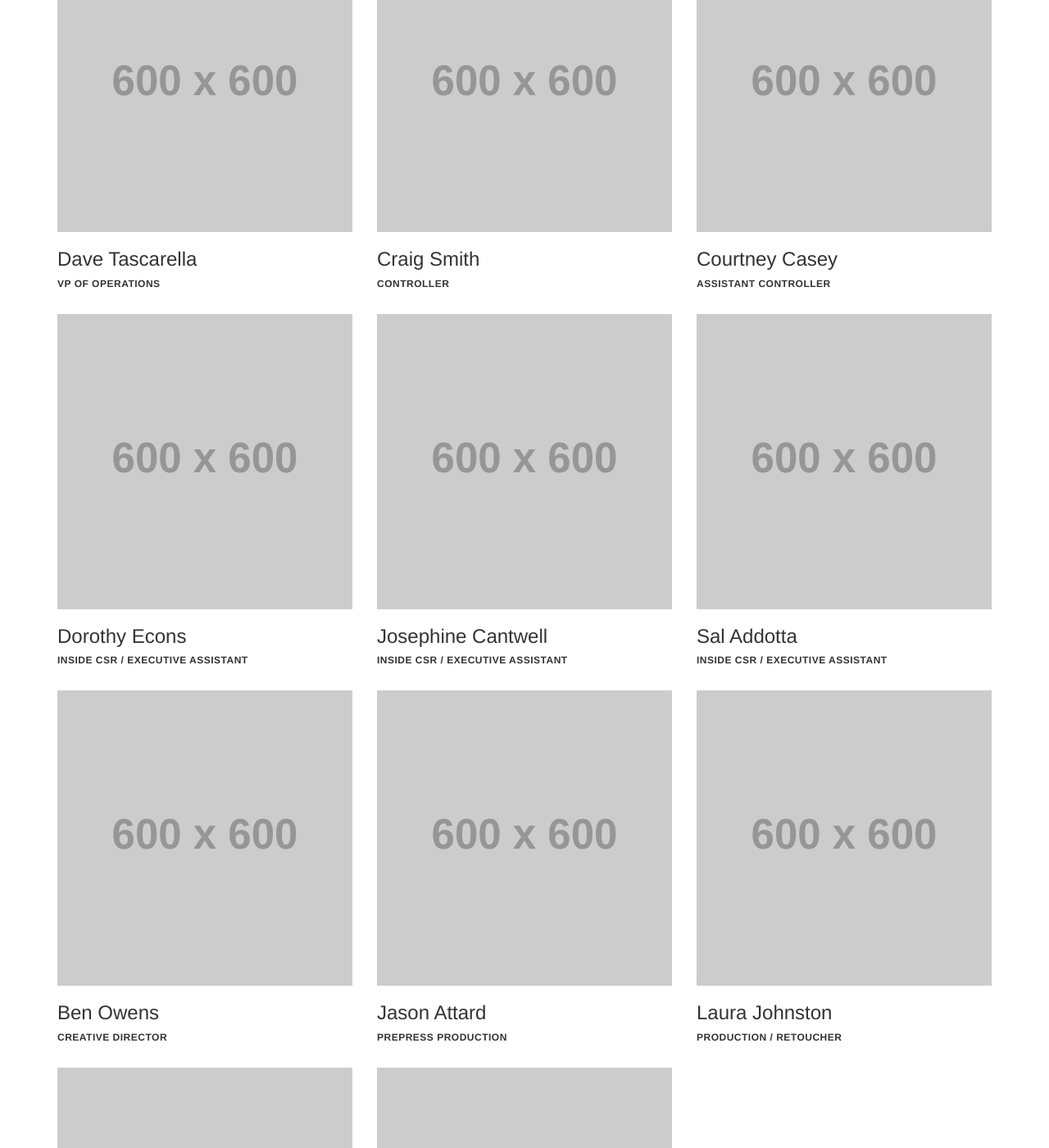
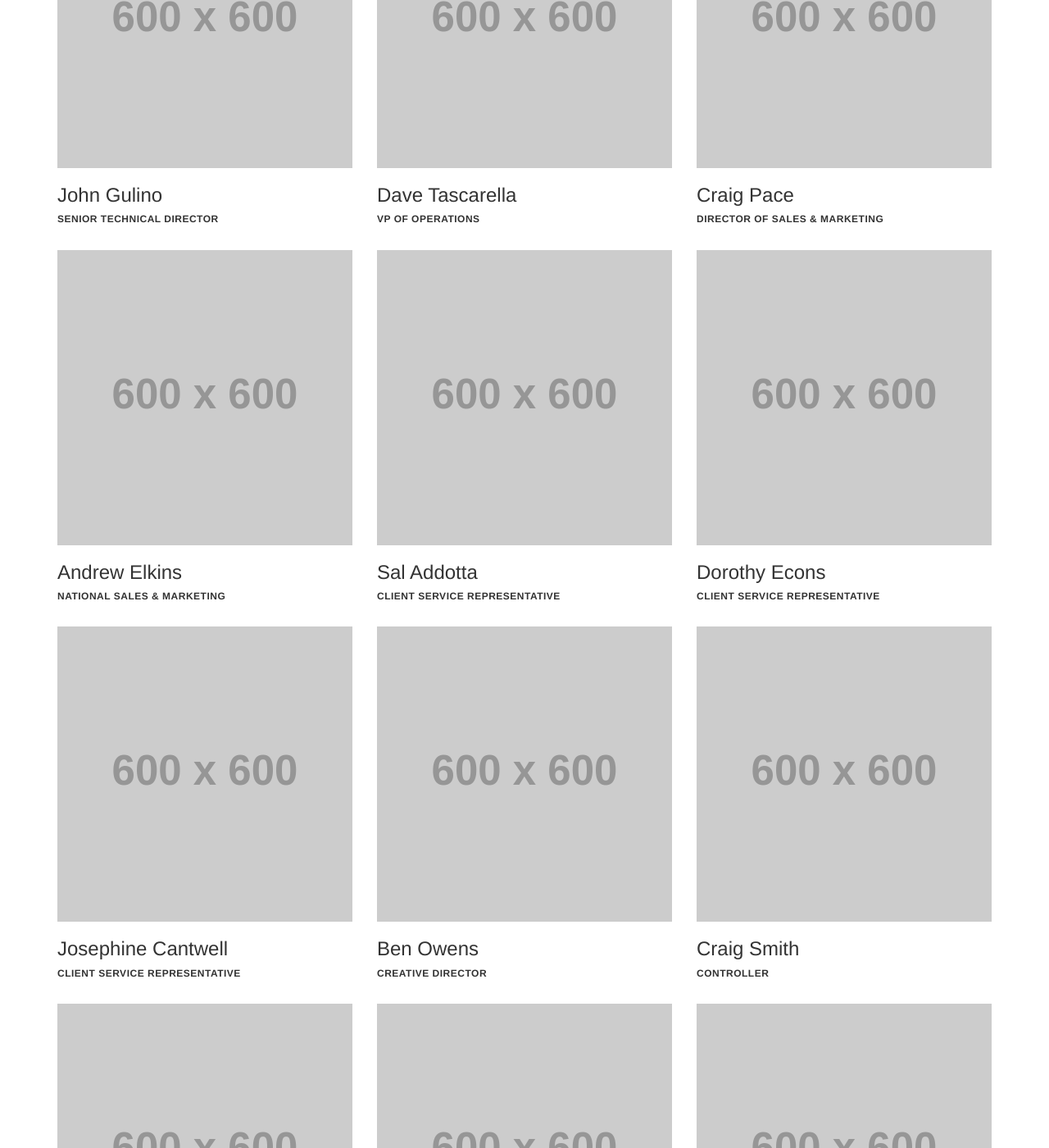
Before and after one commit to moizk/DWS-Jekyll, a Jekyll site: the page built from team.html, in a window 1280 px wide and 1400 px high, scrolled down 1159 px. Shown: the whole window at 82% size. Built offline with Jekyll 4.4.1, drawn with Linux system fonts in a browser that asks for light colours; nearby versions of some CDN libraries; Markdown is read by kramdown in place of the engine named in the settings; some of the changed text lies outside the part shown.

Commit message:
update team page

```diff
--- a/team.html
+++ b/team.html
@@ -3,14 +3,21 @@
 title: Team Page
 ---
 
+<div class="about-page-header text-center">
+  <h2>Team</h2>
+  <h3>Est. 1865</h3>
+  <i class="ion-star"></i>
+  <p>We are the last step in the visions of a lot of passionate people. We take an anonymous container and provide its story. We become a part of so many stories in what we do. It’s what makes our story so vibrant.</p>
+</div>
+
 <div class="container">
-      <h2 class="text-center">Team</h2>
-      <ul class="list-unstyled list-inline">
+  <ul class="list-unstyled list-inline text-center about-list">
     <li><a href="#">All</a></li>
     <li><a href="#">Leadership</a></li>
     <li><a href="#">Design</a></li>
     <li><a href="#">Printing</a></li>
   </ul>
+  <br>
   <div class="team-page">
     <div class="row">
       <div class="col-sm-4">
@@ -21,21 +28,34 @@
       <div class="col-sm-4">
         <img src="http://placehold.it/600x600" class="img-responsive">
         <h3>Andy Staib</h3>
-            <h4>Vice President</h4>
+        <h4>4th-Generation Owner</h4>
       </div>
       <div class="col-sm-4">
         <img src="http://placehold.it/600x600" class="img-responsive">
         <h3>Kathy Staib</h3>
-            <h4>Senior Director of National Sales</h4>
+        <h4>Senior Director of Sales</h4>
       </div>
     </div>
     <br>
     <div class="row">
       <div class="col-sm-4">
         <img src="http://placehold.it/600x600" class="img-responsive">
+        <h3>John Gulino</h3>
+        <h4>Senior Technical Director</h4>
+      </div>
+      <div class="col-sm-4">
+        <img src="http://placehold.it/600x600" class="img-responsive">
+        <h3>Dave Tascarella</h3>
+        <h4>VP of Operations</h4>
+      </div>
+      <div class="col-sm-4">
+        <img src="http://placehold.it/600x600" class="img-responsive">
         <h3>Craig Pace</h3>
         <h4>Director of Sales & Marketing</h4>
       </div>
+    </div>
+    <br>
+    <div class="row">
       <div class="col-sm-4">
         <img src="http://placehold.it/600x600" class="img-responsive">
         <h3>Andrew Elkins</h3>
@@ -43,48 +63,22 @@
       </div>
       <div class="col-sm-4">
         <img src="http://placehold.it/600x600" class="img-responsive">
-            <h3>John Gulino</h3>
-            <h4>Director of Quality Assurance</h4>
+        <h3>Sal Addotta</h3>
+        <h4>Client Service Representative</h4>
+      </div>
+      <div class="col-sm-4">
+        <img src="http://placehold.it/600x600" class="img-responsive">
+        <h3>Dorothy Econs</h3>
+        <h4>Client Service Representative</h4>
       </div>
     </div>
     <br>
     <div class="row">
       <div class="col-sm-4">
         <img src="http://placehold.it/600x600" class="img-responsive">
-            <h3>Dave Tascarella</h3>
-            <h4>VP of Operations</h4>
+        <h3>Josephine Cantwell</h3>
+        <h4>Client Service Representative</h4>
       </div>
-          <div class="col-sm-4">
-            <img src="http://placehold.it/600x600" class="img-responsive">
-            <h3>Craig Smith</h3>
-            <h4>Controller</h4>
-          </div>
-          <div class="col-sm-4">
-            <img src="http://placehold.it/600x600" class="img-responsive">
-            <h3>Courtney Casey</h3>
-            <h4>Assistant Controller</h4>
-          </div>
-        </div>
-        <br>
-        <div class="row">
-          <div class="col-sm-4">
-            <img src="http://placehold.it/600x600" class="img-responsive">
-            <h3>Dorothy Econs</h3>
-            <h4>Inside CSR / Executive Assistant</h4>
-          </div>
-          <div class="col-sm-4">
-            <img src="http://placehold.it/600x600" class="img-responsive">
-            <h3>Josephine Cantwell</h3>
-            <h4>Inside CSR / Executive Assistant</h4>
-          </div>
-          <div class="col-sm-4">
-            <img src="http://placehold.it/600x600" class="img-responsive">
-            <h3>Sal Addotta</h3>
-            <h4>Inside CSR / Executive Assistant</h4>
-          </div>
-        </div>
-        <br>
-        <div class="row">
       <div class="col-sm-4">
         <img src="http://placehold.it/600x600" class="img-responsive">
         <h3>Ben Owens</h3>
@@ -92,13 +86,26 @@
       </div>
       <div class="col-sm-4">
         <img src="http://placehold.it/600x600" class="img-responsive">
-            <h3>Jason Attard</h3>
-            <h4>Prepress Production</h4>
+        <h3>Craig Smith</h3>
+        <h4>Controller</h4>
+      </div>
+    </div>
+    <br>
+    <div class="row">
+      <div class="col-sm-4">
+        <img src="http://placehold.it/600x600" class="img-responsive">
+        <h3>Eric Sorensen</h3>
+        <h4>Plant Manager</h4>
       </div>
       <div class="col-sm-4">
         <img src="http://placehold.it/600x600" class="img-responsive">
-            <h3>Laura Johnston</h3>
-            <h4>Production / Retoucher</h4>
+        <h3>Courtney Casey</h3>
+        <h4>Receptionist</h4>
+      </div>
+      <div class="col-sm-4">
+        <img src="http://placehold.it/600x600" class="img-responsive">
+        <h3>Jason Attard</h3>
+        <h4>Prepress Production</h4>
       </div>
     </div>
     <br>
@@ -111,7 +118,7 @@
       <div class="col-sm-4">
         <img src="http://placehold.it/600x600" class="img-responsive">
         <h3>Luis Estrada</h3>
-            <h4>QA Assistant</h4>
+        <h4>Shipping & Receiving</h4>
       </div>
       <div class="col-sm-4">
       </div>
```
Lines whose indentation alone changed are shown as unchanged.
